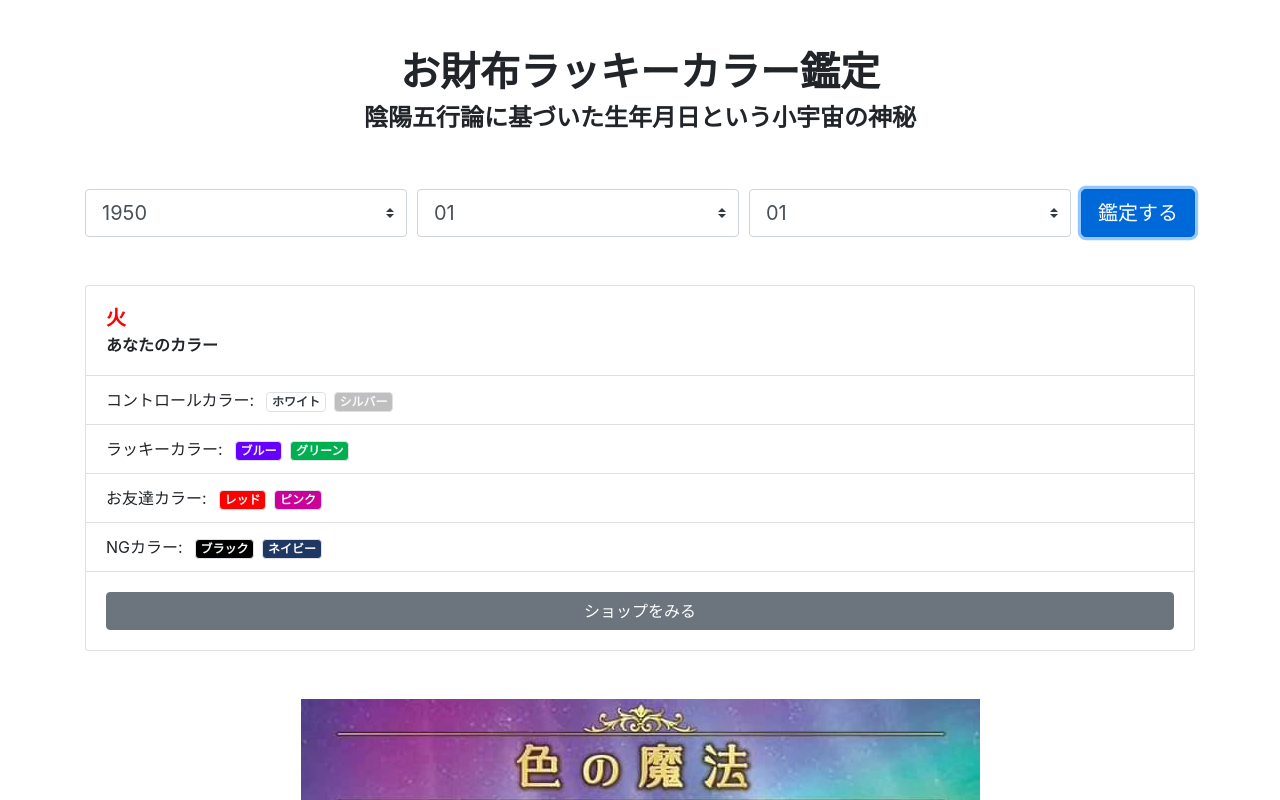
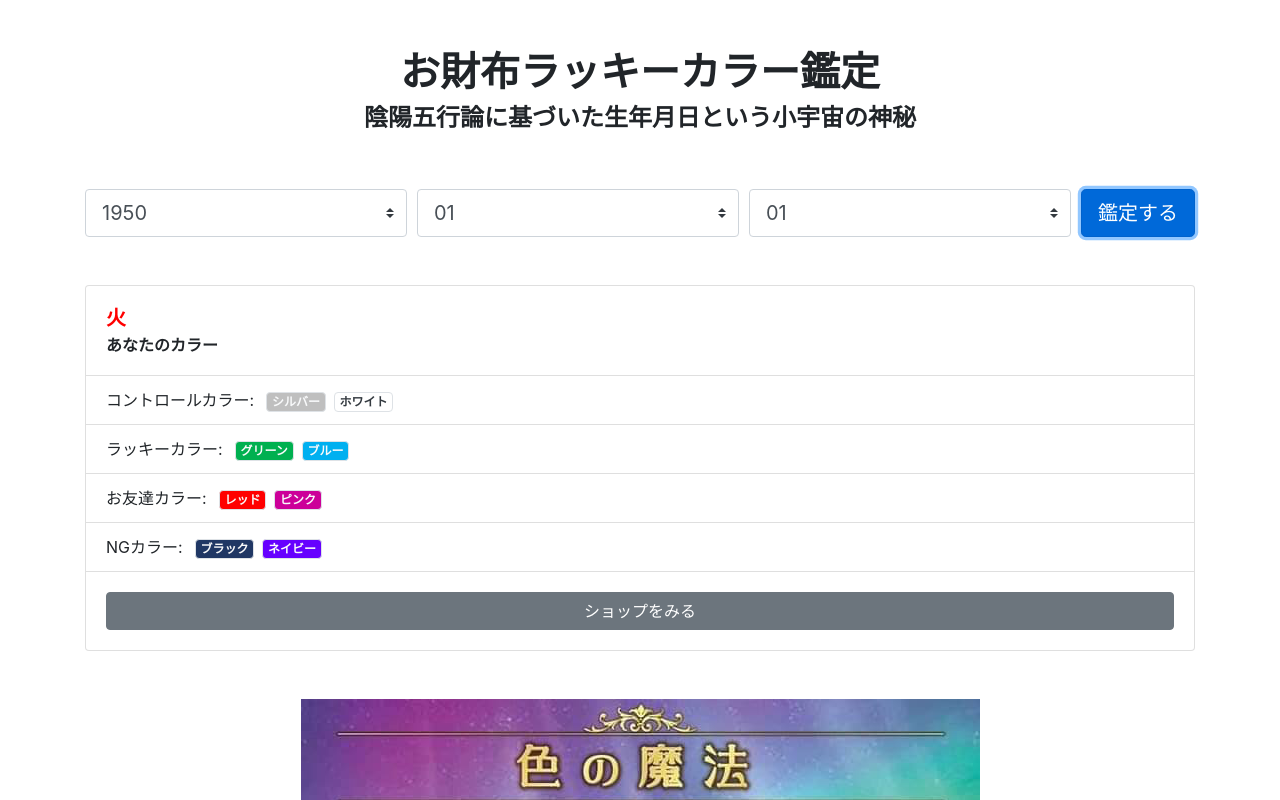
Before and after one commit to ogawa0071/ucyu.jp, a Next.js app: page / in a window 1280 px wide. Both pictures are taken after a click on the button "鑑定する". Shown: the top 800 px of the page. Built offline with nearby package versions, Linux system fonts and the light colour scheme.

Commit message:
Fix color.

```diff
--- a/pages/index.tsx
+++ b/pages/index.tsx
@@ -195,16 +195,14 @@ export default function Home() {
                 </Card.Body>
                 <ListGroup variant="flush">
                   {Object.entries(result.text).map(
-                    (
-                      [textKey, textValue]: [string, ColorName[]],
-                      textKeyValueIndex
-                    ) => (
+                    ([textKey, textValue], textKeyValueIndex) => (
                       <ListGroup.Item key={textKeyValueIndex}>
                         <span className="mr-2">{textKey}:</span>
                         {textValue.map((colorName, colorNameIndex) => (
                           <Badge
                             className={`mx-1 border ${
-                              colorName.color === "#ffffff"
+                              colorName.color === "#ffffff" ||
+                              colorName.color === "#ffff00"
                                 ? "text-dark"
                                 : "text-light"
                             }`}
--- a/public/colorNameDetails.json
+++ b/public/colorNameDetails.json
@@ -5,21 +5,20 @@
     "link": "https://ucyu.shop-pro.jp/",
     "text": {
       "コントロールカラー": [
-        { "name": "イエロー", "color": "#ffff00" },
-        { "name": "ブラウン", "color": "#996633" }
+        { "name": "ブラウン", "color": "#996633" },
+        { "name": "イエロー", "color": "#ffff00" }
       ],
       "ラッキーカラー": [
-        { "name": "ゴールド", "color": "" },
-        { "name": "ブラック", "color": "#000000" },
-        { "name": "ネイビー", "color": "#203764" }
+        { "name": "ブラック", "color": "#203764" },
+        { "name": "ネイビー", "color": "#6600ff" }
       ],
       "お友達カラー": [
-        { "name": "ブルー", "color": "#6600ff" },
-        { "name": "グリーン", "color": "#00b050" }
+        { "name": "グリーン", "color": "#00b050" },
+        { "name": "ブルー", "color": "#00b0f0" }
       ],
       "NGカラー": [
-        { "name": "ホワイト", "color": "#ffffff" },
-        { "name": "シルバー", "color": "#bfbfbf" }
+        { "name": "シルバー", "color": "#bfbfbf" },
+        { "name": "ホワイト", "color": "#ffffff" }
       ]
     }
   },
@@ -29,21 +28,20 @@
     "link": "https://ucyu.shop-pro.jp/",
     "text": {
       "コントロールカラー": [
-        { "name": "イエロー", "color": "#ffff00" },
-        { "name": "ブラウン", "color": "#996633" }
+        { "name": "ブラウン", "color": "#996633" },
+        { "name": "イエロー", "color": "#ffff00" }
       ],
       "ラッキーカラー": [
-        { "name": "ゴールド", "color": "" },
-        { "name": "ブラック", "color": "#000000" },
-        { "name": "ネイビー", "color": "#203764" }
+        { "name": "ブラック", "color": "#203764" },
+        { "name": "ネイビー", "color": "#6600ff" }
       ],
       "お友達カラー": [
-        { "name": "ブルー", "color": "#6600ff" },
-        { "name": "グリーン", "color": "#00b050" }
+        { "name": "グリーン", "color": "#00b050" },
+        { "name": "ブルー", "color": "#00b0f0" }
       ],
       "NGカラー": [
-        { "name": "ホワイト", "color": "#ffffff" },
-        { "name": "シルバー", "color": "#bfbfbf" }
+        { "name": "シルバー", "color": "#bfbfbf" },
+        { "name": "ホワイト", "color": "#ffffff" }
       ]
     }
   },
@@ -53,20 +51,20 @@
     "link": "https://ucyu.shop-pro.jp/",
     "text": {
       "コントロールカラー": [
-        { "name": "ホワイト", "color": "#ffffff" },
-        { "name": "シルバー", "color": "#bfbfbf" }
+        { "name": "シルバー", "color": "#bfbfbf" },
+        { "name": "ホワイト", "color": "#ffffff" }
       ],
       "ラッキーカラー": [
-        { "name": "ブルー", "color": "#6600ff" },
-        { "name": "グリーン", "color": "#00b050" }
+        { "name": "グリーン", "color": "#00b050" },
+        { "name": "ブルー", "color": "#00b0f0" }
       ],
       "お友達カラー": [
         { "name": "レッド", "color": "#ff0000" },
         { "name": "ピンク", "color": "#cc0099" }
       ],
       "NGカラー": [
-        { "name": "ブラック", "color": "#000000" },
-        { "name": "ネイビー", "color": "#203764" }
+        { "name": "ブラック", "color": "#203764" },
+        { "name": "ネイビー", "color": "#6600ff" }
       ]
     }
   },
@@ -76,20 +74,20 @@
     "link": "https://ucyu.shop-pro.jp/",
     "text": {
       "コントロールカラー": [
-        { "name": "ホワイト", "color": "#ffffff" },
-        { "name": "シルバー", "color": "#bfbfbf" }
+        { "name": "シルバー", "color": "#bfbfbf" },
+        { "name": "ホワイト", "color": "#ffffff" }
       ],
       "ラッキーカラー": [
-        { "name": "ブルー", "color": "#6600ff" },
-        { "name": "グリーン", "color": "#00b050" }
+        { "name": "グリーン", "color": "#00b050" },
+        { "name": "ブルー", "color": "#00b0f0" }
       ],
       "お友達カラー": [
         { "name": "レッド", "color": "#ff0000" },
         { "name": "ピンク", "color": "#cc0099" }
       ],
       "NGカラー": [
-        { "name": "ブラック", "color": "#000000" },
-        { "name": "ネイビー", "color": "#203764" }
+        { "name": "ブラック", "color": "#203764" },
+        { "name": "ネイビー", "color": "#6600ff" }
       ]
     }
   },
@@ -99,21 +97,20 @@
     "link": "https://ucyu.shop-pro.jp/",
     "text": {
       "コントロールカラー": [
-        { "name": "ブラック", "color": "#000000" },
-        { "name": "ネイビー", "color": "#203764" }
+        { "name": "ブラック", "color": "#203764" },
+        { "name": "ネイビー", "color": "#6600ff" }
       ],
       "ラッキーカラー": [
         { "name": "レッド", "color": "#ff0000" },
         { "name": "ピンク", "color": "#cc0099" }
       ],
       "お友達カラー": [
-        { "name": "イエロー", "color": "#ffff00" },
         { "name": "ブラウン", "color": "#996633" },
-        { "name": "ゴールド", "color": "" }
+        { "name": "イエロー", "color": "#ffff00" }
       ],
       "NGカラー": [
-        { "name": "ブルー", "color": "#6600ff" },
-        { "name": "グリーン", "color": "#00b050" }
+        { "name": "グリーン", "color": "#00b050" },
+        { "name": "ブルー", "color": "#00b0f0" }
       ]
     }
   },
@@ -123,21 +120,20 @@
     "link": "https://ucyu.shop-pro.jp/",
     "text": {
       "コントロールカラー": [
-        { "name": "ブラック", "color": "#000000" },
-        { "name": "ネイビー", "color": "#203764" }
+        { "name": "ブラック", "color": "#203764" },
+        { "name": "ネイビー", "color": "#6600ff" }
       ],
       "ラッキーカラー": [
         { "name": "レッド", "color": "#ff0000" },
         { "name": "ピンク", "color": "#cc0099" }
       ],
       "お友達カラー": [
-        { "name": "イエロー", "color": "#ffff00" },
         { "name": "ブラウン", "color": "#996633" },
-        { "name": "ゴールド", "color": "" }
+        { "name": "イエロー", "color": "#ffff00" }
       ],
       "NGカラー": [
-        { "name": "ブルー", "color": "#6600ff" },
-        { "name": "グリーン", "color": "#00b050" }
+        { "name": "グリーン", "color": "#00b050" },
+        { "name": "ブルー", "color": "#00b0f0" }
       ]
     }
   },
@@ -147,17 +143,16 @@
     "link": "https://ucyu.shop-pro.jp/",
     "text": {
       "コントロールカラー": [
-        { "name": "ブルー", "color": "#6600ff" },
-        { "name": "グリーン", "color": "#00b050" }
+        { "name": "グリーン", "color": "#00b050" },
+        { "name": "ブルー", "color": "#00b0f0" }
       ],
       "ラッキーカラー": [
-        { "name": "イエロー", "color": "#ffff00" },
-        { "name": "ゴールド", "color": "" },
-        { "name": "ブラウン", "color": "#996633" }
+        { "name": "ブラウン", "color": "#996633" },
+        { "name": "イエロー", "color": "#ffff00" }
       ],
       "お友達カラー": [
-        { "name": "ホワイト", "color": "#ffffff" },
-        { "name": "シルバー", "color": "#bfbfbf" }
+        { "name": "シルバー", "color": "#bfbfbf" },
+        { "name": "ホワイト", "color": "#ffffff" }
       ],
       "NGカラー": [
         { "name": "レッド", "color": "#ff0000" },
@@ -171,17 +166,16 @@
     "link": "https://ucyu.shop-pro.jp/",
     "text": {
       "コントロールカラー": [
-        { "name": "ブルー", "color": "#6600ff" },
-        { "name": "グリーン", "color": "#00b050" }
+        { "name": "グリーン", "color": "#00b050" },
+        { "name": "ブルー", "color": "#00b0f0" }
       ],
       "ラッキーカラー": [
-        { "name": "イエロー", "color": "#ffff00" },
-        { "name": "ゴールド", "color": "" },
-        { "name": "ブラウン", "color": "#996633" }
+        { "name": "ブラウン", "color": "#996633" },
+        { "name": "イエロー", "color": "#ffff00" }
       ],
       "お友達カラー": [
-        { "name": "ホワイト", "color": "#ffffff" },
-        { "name": "シルバー", "color": "#bfbfbf" }
+        { "name": "シルバー", "color": "#bfbfbf" },
+        { "name": "ホワイト", "color": "#ffffff" }
       ],
       "NGカラー": [
         { "name": "レッド", "color": "#ff0000" },
@@ -199,17 +193,16 @@
         { "name": "ピンク", "color": "#cc0099" }
       ],
       "ラッキーカラー": [
-        { "name": "ホワイト", "color": "#ffffff" },
-        { "name": "シルバー", "color": "#bfbfbf" }
+        { "name": "シルバー", "color": "#bfbfbf" },
+        { "name": "ホワイト", "color": "#ffffff" }
       ],
       "お友達カラー": [
-        { "name": "ブラック", "color": "#000000" },
-        { "name": "ネイビー", "color": "#203764" },
-        { "name": "パープル（青系）", "color": "" }
+        { "name": "ブラック", "color": "#203764" },
+        { "name": "ネイビー", "color": "#6600ff" }
       ],
       "NGカラー": [
-        { "name": "イエロー", "color": "#ffff00" },
-        { "name": "ブラウン", "color": "#996633" }
+        { "name": "ブラウン", "color": "#996633" },
+        { "name": "イエロー", "color": "#ffff00" }
       ]
     }
   },
@@ -223,17 +216,16 @@
         { "name": "ピンク", "color": "#cc0099" }
       ],
       "ラッキーカラー": [
-        { "name": "ホワイト", "color": "#ffffff" },
-        { "name": "シルバー", "color": "#bfbfbf" }
+        { "name": "シルバー", "color": "#bfbfbf" },
+        { "name": "ホワイト", "color": "#ffffff" }
       ],
       "お友達カラー": [
-        { "name": "ブラック", "color": "#000000" },
-        { "name": "ネイビー", "color": "#203764" },
-        { "name": "パープル（青系）", "color": "" }
+        { "name": "ブラック", "color": "#203764" },
+        { "name": "ネイビー", "color": "#6600ff" }
       ],
       "NGカラー": [
-        { "name": "イエロー", "color": "#ffff00" },
-        { "name": "ブラウン", "color": "#996633" }
+        { "name": "ブラウン", "color": "#996633" },
+        { "name": "イエロー", "color": "#ffff00" }
       ]
     }
   }
```
